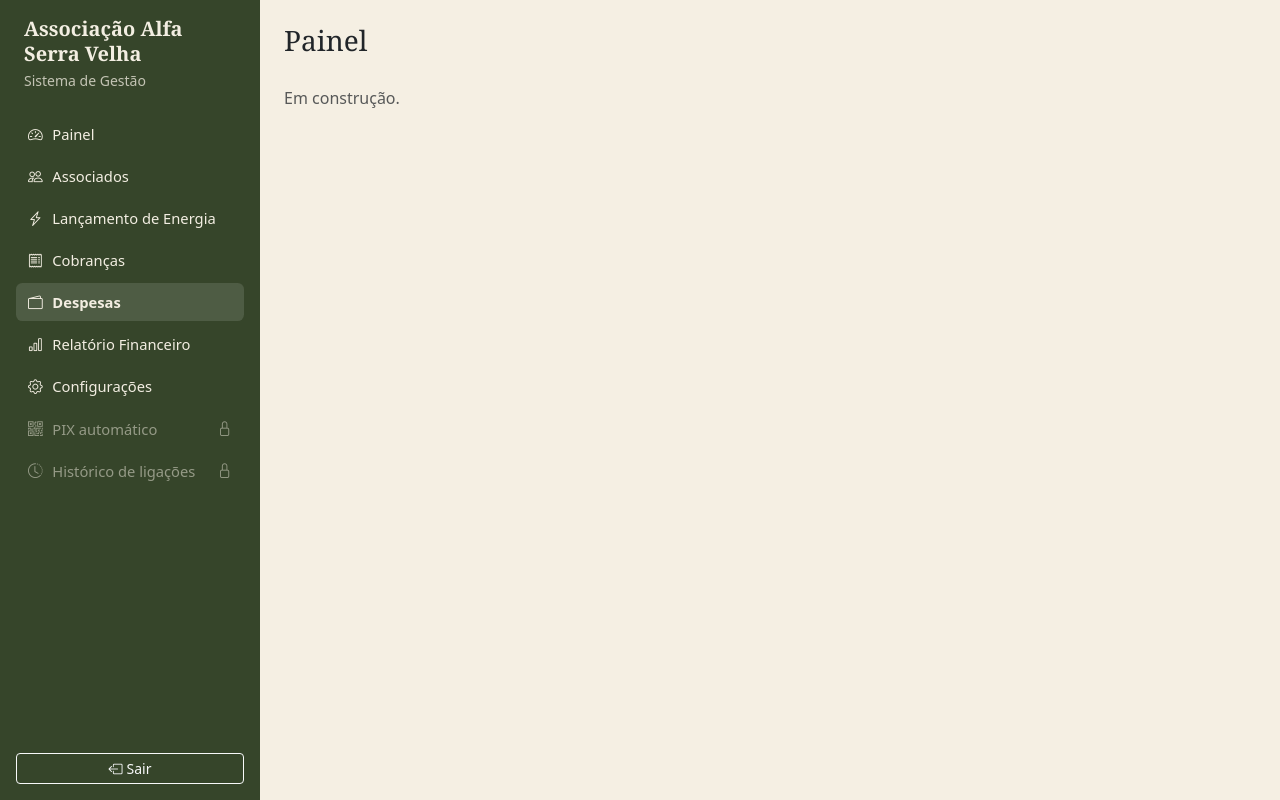
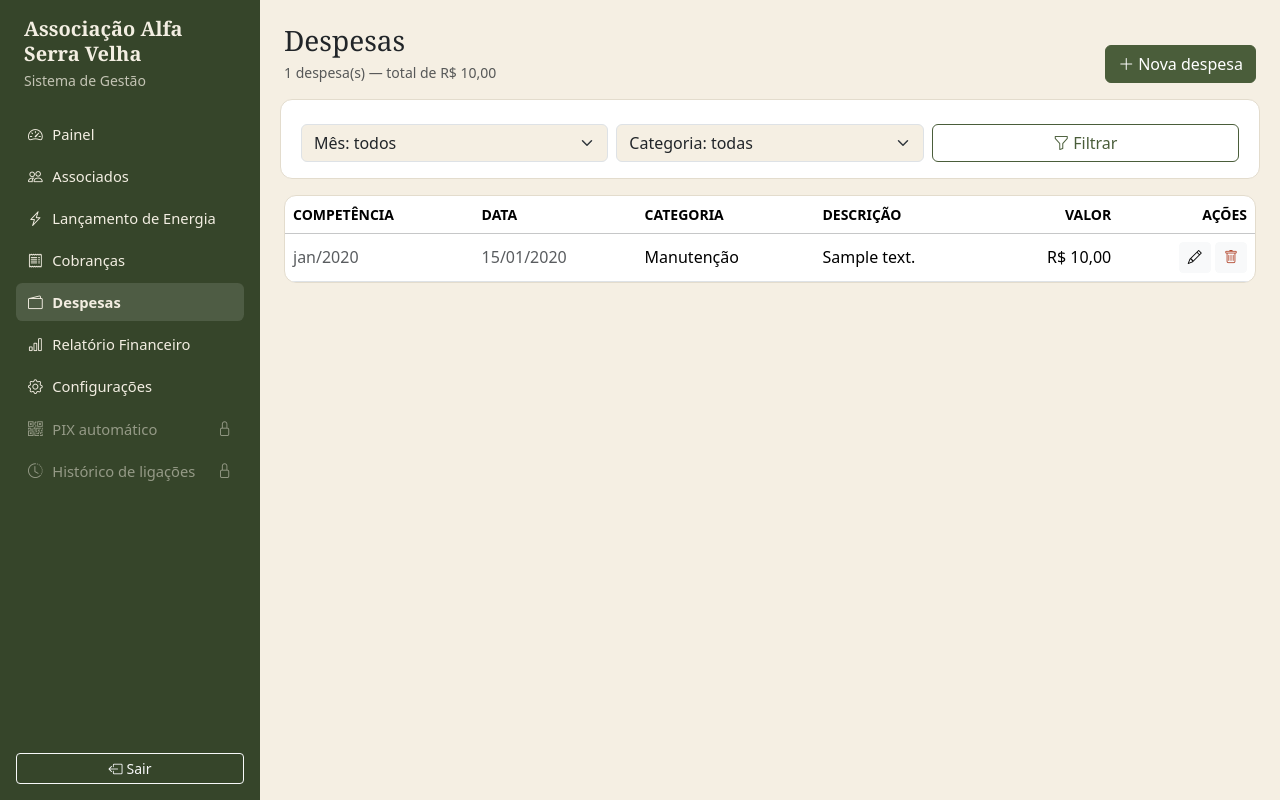
Before and after one commit to gabrielcaldeira20/Rateamento-de-energia-e-gua, a Django app: page /despesas/ in a window 1280 px wide. Run offline with Django 5.2, Linux system fonts and the light colour scheme; a user stored in the database is signed in; tables that the repository leaves empty hold one stand-in row (values such as "Sample post"); parts of the project's set-up code (start-up, migrations or seed data) failed here and were passed over.

Commit message:
Fase 5: despesas com filtros e painel inicial por competencia

```diff
--- a/core/templates/core/painel.html
+++ b/core/templates/core/painel.html
@@ -1,4 +1,34 @@
 {% extends "base.html" %}
+{% load formatos %}
 {% block titulo %}Painel{% endblock %}
 {% block cabecalho %}Painel{% endblock %}
-{% block conteudo %}<p class="text-muted">Em construção.</p>{% endblock %}
+{% block descricao %}Resumo de {{ n.competencia|mes }}, por competência{% endblock %}
+{% block conteudo %}
+<div class="row g-3">
+  <div class="col-sm-6 col-xl-3"><div class="cartao p-3 h-100">
+    <div class="d-flex justify-content-between text-muted small">Total a receber <i class="bi bi-graph-up-arrow text-pendente"></i></div>
+    <div class="valor-grande mt-2">{{ n.a_receber|brl }}</div><div class="small text-muted">Em aberto de {{ n.competencia|mes }}</div>
+  </div></div>
+  <div class="col-sm-6 col-xl-3"><div class="cartao p-3 h-100">
+    <div class="d-flex justify-content-between text-muted small">Despesas do mês <i class="bi bi-graph-down-arrow text-atraso"></i></div>
+    <div class="valor-grande mt-2">{{ n.despesas|brl }}</div><div class="small text-muted">{{ n.competencia|mes }}</div>
+  </div></div>
+  <div class="col-sm-6 col-xl-3"><div class="cartao p-3 h-100">
+    <div class="d-flex justify-content-between text-muted small">Saldo do mês <i class="bi bi-wallet2 {% if n.saldo >= 0 %}text-pago{% else %}text-atraso{% endif %}"></i></div>
+    <div class="valor-grande mt-2 {% if n.saldo < 0 %}text-atraso{% endif %}">{{ n.saldo|brl }}</div><div class="small text-muted">Entradas de {{ n.entradas|brl }} (por competência)</div>
+  </div></div>
+  <div class="col-sm-6 col-xl-3"><div class="cartao p-3 h-100">
+    <div class="d-flex justify-content-between text-muted small">Contadores <i class="bi bi-people"></i></div>
+    <div class="mt-2"><span class="valor-grande">{{ n.associados_ativos }}</span> <span class="text-muted small">associados ativos</span></div>
+    <div><span class="valor-grande">{{ n.cobrancas_pendentes }}</span> <span class="text-muted small">cobranças em aberto do mês</span></div>
+  </div></div>
+  <div class="col-sm-6 col-xl-3"><div class="cartao p-3 h-100">
+    <div class="d-flex justify-content-between text-muted small">Em atraso <i class="bi bi-exclamation-circle text-atraso"></i></div>
+    <div class="valor-grande mt-2 text-atraso">{{ n.em_atraso|brl }}</div><div class="small text-muted">{{ n.qtd_em_atraso }} cobrança(s) com vencimento passado</div>
+  </div></div>
+</div>
+<div class="cartao p-4 mt-4 d-flex flex-wrap justify-content-between align-items-center gap-3">
+  <div><h2 class="h5 mb-1">Painel de Cobranças</h2><p class="text-muted small mb-0">Dar baixa em pagamentos pendentes do dia a dia.</p></div>
+  <a href="{% url 'cobrancas:lista' %}" class="btn btn-primary">Abrir painel <i class="bi bi-arrow-right"></i></a>
+</div>
+{% endblock %}
--- a/core/views.py
+++ b/core/views.py
@@ -5,11 +5,12 @@ from django.views import View
 
 from .forms import ConfiguracaoForm
 from .models import Configuracao
+from .services import numeros_painel
 
 
 class PainelView(LoginRequiredMixin, View):
     def get(self, request):
-        return render(request, "core/painel.html", {})
+        return render(request, "core/painel.html", {"n": numeros_painel()})
 
 
 class ConfiguracoesView(LoginRequiredMixin, View):
--- /dev/null
+++ b/despesas/models.py
@@ -0,0 +1,41 @@
+from django.db import models
+from django.db.models import Q
+
+
+class Categoria(models.TextChoices):
+    MANUTENCAO = "MANUTENCAO", "Manutenção"
+    MATERIAL = "MATERIAL", "Material"
+    CONTA_ENERGIA = "CONTA_ENERGIA", "Conta de energia"
+    FOLHA = "FOLHA", "Folha de pagamento"
+    COMBUSTIVEL = "COMBUSTIVEL", "Combustível"
+    DOCUMENTOS = "DOCUMENTOS", "Documentos"
+    LIMPEZA = "LIMPEZA", "Limpeza"
+    OUTRA = "OUTRA", "Outra"
+
+
+class Despesa(models.Model):
+    descricao = models.CharField("descrição", max_length=200)
+    categoria = models.CharField(max_length=14, choices=Categoria.choices)
+    categoria_outra = models.CharField("descreva a categoria", max_length=80, blank=True)
+    valor = models.DecimalField("valor (R$)", max_digits=12, decimal_places=2)
+    data = models.DateField()
+    competencia = models.DateField("competência", help_text="Sempre o 1º dia do mês.")
+    criado_em = models.DateTimeField(auto_now_add=True)
+
+    class Meta:
+        ordering = ["-competencia", "-data", "-pk"]
+        constraints = [
+            models.CheckConstraint(condition=Q(valor__gt=0), name="despesa_valor_positivo"),
+            models.CheckConstraint(
+                condition=~Q(categoria="OUTRA") | ~Q(categoria_outra=""), name="despesa_outra_exige_texto",
+            ),
+        ]
+
+    def __str__(self):
+        return self.descricao
+
+    @property
+    def rotulo_categoria(self):
+        if self.categoria == Categoria.OUTRA:
+            return self.categoria_outra
+        return self.get_categoria_display()
--- /dev/null
+++ b/despesas/services.py
@@ -0,0 +1,18 @@
+from decimal import Decimal
+
+from django.db.models import Sum
+
+from .models import Despesa
+
+
+def filtrar(competencia=None, categoria="todas"):
+    qs = Despesa.objects.all()
+    if competencia:
+        qs = qs.filter(competencia=competencia)
+    if categoria and categoria != "todas":
+        qs = qs.filter(categoria=categoria)
+    return qs
+
+
+def total(qs):
+    return qs.aggregate(s=Sum("valor"))["s"] or Decimal("0.00")
--- /dev/null
+++ b/despesas/templates/despesas/lista.html
@@ -0,0 +1,44 @@
+{% extends "base.html" %}
+{% load formatos %}
+{% block titulo %}Despesas{% endblock %}
+{% block cabecalho %}Despesas{% endblock %}
+{% block descricao %}{{ lista|length }} despesa(s) — total de {{ total|brl }}{% endblock %}
+{% block acoes %}<a href="{% url 'despesas:nova' %}" class="btn btn-primary"><i class="bi bi-plus-lg me-1"></i>Nova despesa</a>{% endblock %}
+{% block conteudo %}
+<form method="get" class="cartao p-3 mb-3 row g-2">
+  <div class="col-md-4"><select name="mes" class="form-select">
+    <option value="todos">Mês: todos</option>
+    {% for valor, rotulo in meses %}<option value="{{ valor }}" {% if filtros.mes == valor %}selected{% endif %}>{{ rotulo }}</option>{% endfor %}
+  </select></div>
+  <div class="col-md-4"><select name="categoria" class="form-select">
+    <option value="todas">Categoria: todas</option>
+    {% for valor, rotulo in categorias %}<option value="{{ valor }}" {% if filtros.categoria == valor %}selected{% endif %}>{{ rotulo }}</option>{% endfor %}
+  </select></div>
+  <div class="col-md-4"><button class="btn btn-outline-primary w-100"><i class="bi bi-funnel me-1"></i>Filtrar</button></div>
+</form>
+<div class="cartao overflow-hidden"><div class="table-responsive">
+<table class="table align-middle mb-0">
+  <thead class="table-light small text-uppercase"><tr><th>Competência</th><th>Data</th><th>Categoria</th><th>Descrição</th><th class="text-end">Valor</th><th class="text-end">Ações</th></tr></thead>
+  <tbody>
+  {% for d in lista %}
+    <tr>
+      <td class="text-muted">{{ d.competencia|mes }}</td><td class="text-muted">{{ d.data|date:"d/m/Y" }}</td>
+      <td>{{ d.rotulo_categoria }}</td><td>{{ d.descricao }}</td><td class="text-end fw-medium">{{ d.valor|brl }}</td>
+      <td class="text-end text-nowrap">
+        <a href="{% url 'despesas:editar' d.pk %}" class="btn btn-sm btn-light" title="Editar"><i class="bi bi-pencil"></i></a>
+        <button type="button" class="btn btn-sm btn-light" title="Excluir" data-bs-toggle="modal" data-bs-target="#excluir-{{ d.pk }}"><i class="bi bi-trash text-atraso"></i></button>
+        <div class="modal fade text-start" id="excluir-{{ d.pk }}" tabindex="-1"><div class="modal-dialog"><div class="modal-content">
+          <div class="modal-header"><h2 class="modal-title h5">Excluir despesa</h2><button type="button" class="btn-close" data-bs-dismiss="modal" aria-label="Fechar"></button></div>
+          <div class="modal-body text-wrap">Excluir <strong>{{ d.descricao }}</strong> ({{ d.valor|brl }})? Essa ação não pode ser desfeita.</div>
+          <div class="modal-footer"><button type="button" class="btn btn-light" data-bs-dismiss="modal">Cancelar</button>
+            <form method="post" action="{% url 'despesas:excluir' d.pk %}">{% csrf_token %}<button class="btn btn-danger">Excluir</button></form></div>
+        </div></div></div>
+      </td>
+    </tr>
+  {% empty %}
+    <tr><td colspan="6" class="text-center text-muted py-5">Nenhuma despesa encontrada.</td></tr>
+  {% endfor %}
+  </tbody>
+</table>
+</div></div>
+{% endblock %}
--- a/despesas/urls.py
+++ b/despesas/urls.py
@@ -1,4 +1,12 @@
 from django.urls import path
-from core.views import PainelView
+
+from . import views
+
 app_name = "despesas"
-urlpatterns = [path("", PainelView.as_view(), name="lista")]
+
+urlpatterns = [
+    path("", views.ListaView.as_view(), name="lista"),
+    path("nova/", views.FormularioView.as_view(), name="nova"),
+    path("<int:pk>/editar/", views.FormularioView.as_view(), name="editar"),
+    path("<int:pk>/excluir/", views.ExcluirView.as_view(), name="excluir"),
+]
--- /dev/null
+++ b/despesas/views.py
@@ -0,0 +1,52 @@
+from django.contrib import messages
+from django.contrib.auth.mixins import LoginRequiredMixin
+from django.shortcuts import get_object_or_404, redirect, render
+from django.views import View
+
+from core.utils import mes_iso, mes_label, parse_mes
+
+from . import services
+from .forms import DespesaForm
+from .models import Categoria, Despesa
+
+
+class ListaView(LoginRequiredMixin, View):
+    def get(self, request):
+        filtros = {"mes": request.GET.get("mes", "todos"), "categoria": request.GET.get("categoria", "todas")}
+        competencia = parse_mes(filtros["mes"]) if filtros["mes"] != "todos" else None
+        lista = services.filtrar(competencia, filtros["categoria"])
+        meses = Despesa.objects.dates("competencia", "month", order="DESC")
+        contexto = {
+            "lista": lista,
+            "total": services.total(lista),
+            "filtros": filtros,
+            "categorias": Categoria.choices,
+            "meses": [(mes_iso(m), mes_label(m)) for m in meses],
+        }
+        return render(request, "despesas/lista.html", contexto)
+
+
+class FormularioView(LoginRequiredMixin, View):
+    template = "despesas/form.html"
+
+    def objeto(self, pk):
+        return get_object_or_404(Despesa, pk=pk) if pk else None
+
+    def get(self, request, pk=None):
+        return render(request, self.template, {"form": DespesaForm(instance=self.objeto(pk)), "editando": pk})
+
+    def post(self, request, pk=None):
+        form = DespesaForm(request.POST, instance=self.objeto(pk))
+        if form.is_valid():
+            despesa = form.save()
+            messages.success(request, f"Despesa \"{despesa.descricao}\" salva.")
+            return redirect("despesas:lista")
+        return render(request, self.template, {"form": form, "editando": pk})
+
+
+class ExcluirView(LoginRequiredMixin, View):
+    def post(self, request, pk):
+        despesa = get_object_or_404(Despesa, pk=pk)
+        despesa.delete()
+        messages.success(request, f"Despesa \"{despesa.descricao}\" excluída.")
+        return redirect("despesas:lista")
```
Also changed, not shown: STATUS.md (+1 -1 lines), core/services.py (added, +58 -0 lines), despesas/admin.py (added, +9 -0 lines), despesas/forms.py (added, +48 -0 lines), despesas/templates/despesas/form.html (added, +24 -0 lines), despesas/tests.py (added, +96 -0 lines), despesas/migrations/0001_initial.py (added).
